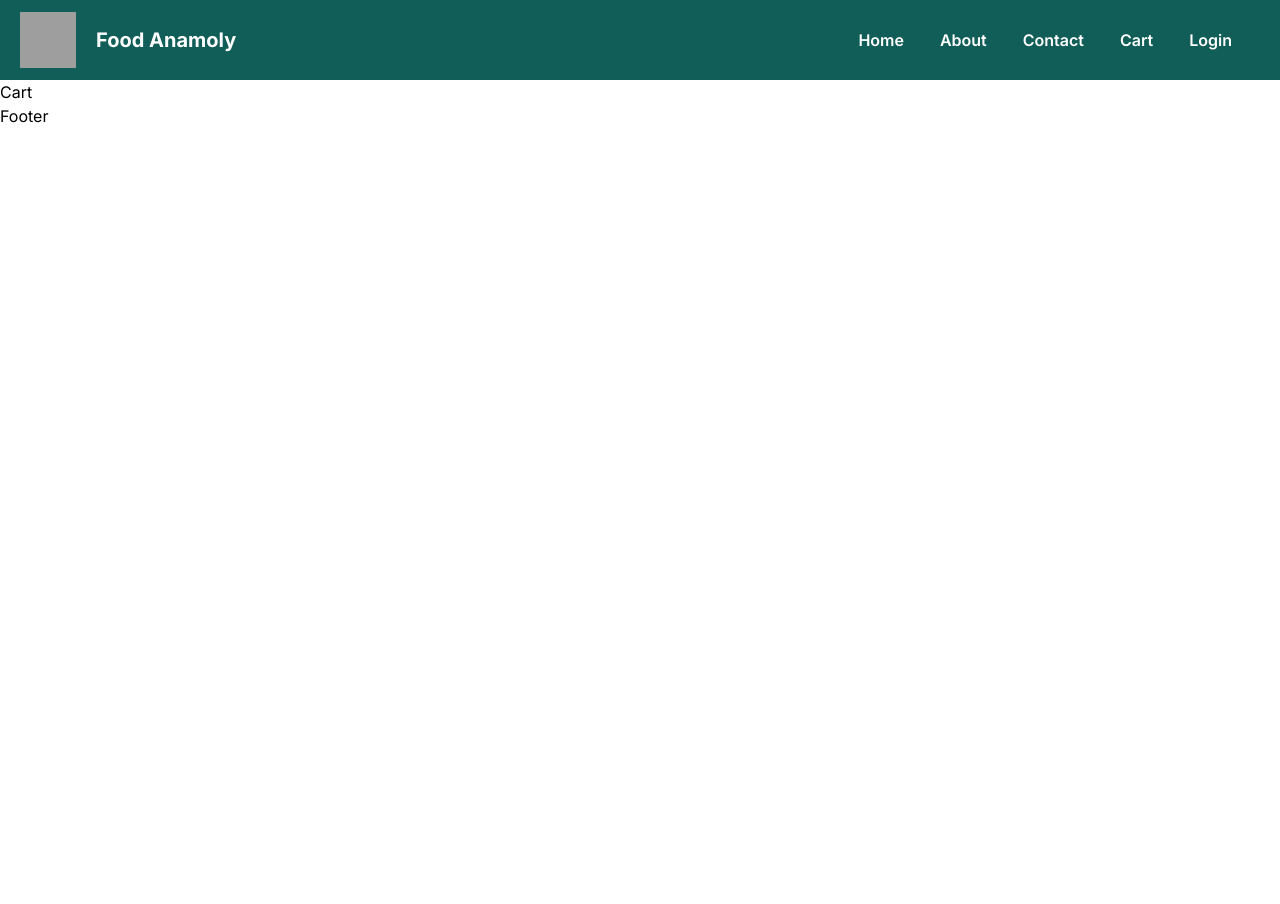
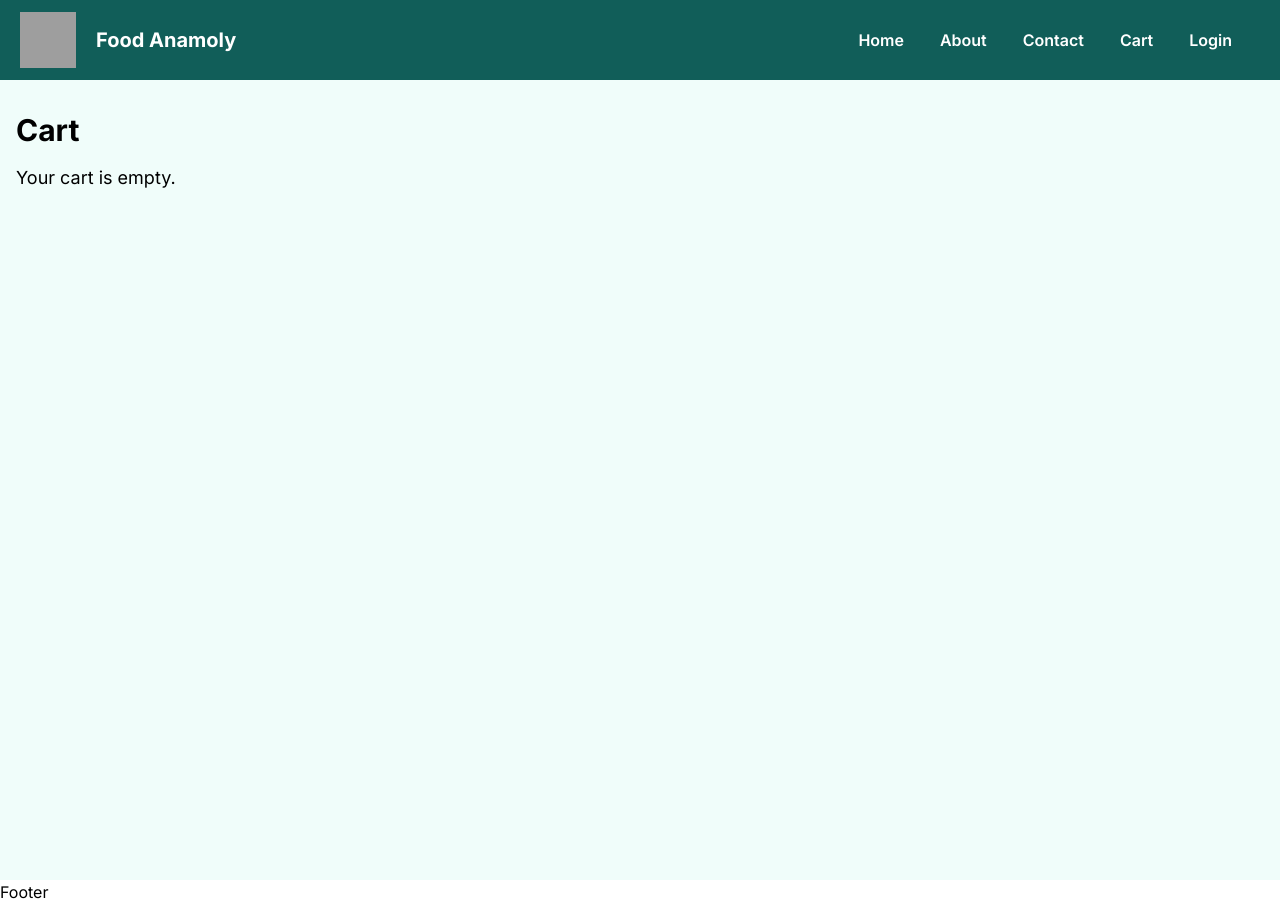
Before and after one commit to labheshwar/namaste-react-food-delivery-app, a React (Vite) app: page /cart in a window 1280 px wide. Before the commit the page ends 800 px from the top, so only its background shows below. Built offline with nearby package versions, Linux system fonts and the light colour scheme; grey boxes are pictures that could not be loaded.

Commit message:
Cart Page Styling

```diff
--- a/src/Cart/Cart.js
+++ b/src/Cart/Cart.js
@@ -1,19 +1,59 @@
 import React from 'react';
-import { useSelector } from 'react-redux';
+import { useSelector, useDispatch } from 'react-redux';
+import { clearCart, removeItem } from '../Redux/Slices/cartSlice';
 
 const Cart = () => {
   const cartItems = useSelector((state) => state.cart.items);
+  const dispatch = useDispatch();
+
+  const handleClearCart = () => {
+    dispatch(clearCart());
+  };
+
+  const handleRemoveItem = (item) => {
+    dispatch(removeItem(item));
+  };
+
   return (
-    <>
-      <h1>Cart</h1>
-      <ul>
-        {cartItems.map((item) => (
-          <li key={item.id}>
-            {item.name} - {item.quantity} - {item.price * item.quantity}
-          </li>
-        ))}
-      </ul>
-    </>
+    <div className='px-4 py-8 bg-teal-50 h-screen w-full'>
+      <div className='container mx-auto'>
+        <h1 className='text-3xl font-bold mb-4'>Cart</h1>
+        {cartItems.length === 0 ? (
+          <p className='text-lg'>Your cart is empty.</p>
+        ) : (
+          <div className='grid grid-cols-1 md:grid-cols-2 lg:grid-cols-3 gap-4'>
+            {cartItems.map((item) => (
+              <div
+                key={item.id}
+                className='bg-teal-600 text-white p-4 rounded-lg shadow-md relative h-48'
+              >
+                <h3 className='text-xl font-bold mb-2'>{item.name}</h3>
+                <p className='text-lg mb-2'>Quantity: {item.quantity}</p>
+                <p className='text-lg'>
+                  Total Price: Rs. {item.price * item.quantity}/-
+                </p>
+                <button
+                  className='absolute bottom-4 right-4 bg-teal-800 text-white py-2 px-4 rounded-md hover:bg-teal-900'
+                  onClick={() => handleRemoveItem(item)}
+                >
+                  Remove from Cart
+                </button>
+              </div>
+            ))}
+          </div>
+        )}
+        {cartItems.length > 0 && (
+          <div className='flex justify-end mt-4'>
+            <button
+              className='bg-gray-300 text-gray-800 py-2 px-4 rounded-md mr-4 hover:bg-gray-400'
+              onClick={handleClearCart}
+            >
+              Clear Cart
+            </button>
+          </div>
+        )}
+      </div>
+    </div>
   );
 };
 
--- a/src/RestaurantInfo/RestaurantMenu.js
+++ b/src/RestaurantInfo/RestaurantMenu.js
@@ -13,7 +13,8 @@ const RestaurantMenuTitle = ({ item }) => {
           </h3>
           <div className='menu-items'>
             {item?.card?.card?.itemCards?.map((menuItem) => {
-              const { name, category, price } = menuItem?.card?.info;
+              const { name, category } = menuItem?.card?.info;
+              const price = menuItem?.card?.info?.price || 10000;
               const vegClassifier =
                 menuItem?.card?.info?.itemAttribute?.vegClassifier ||
                 'NOT PROVIDED';
```
